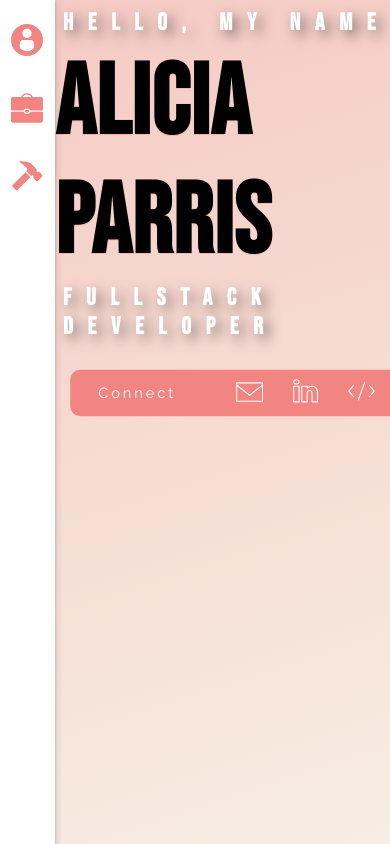
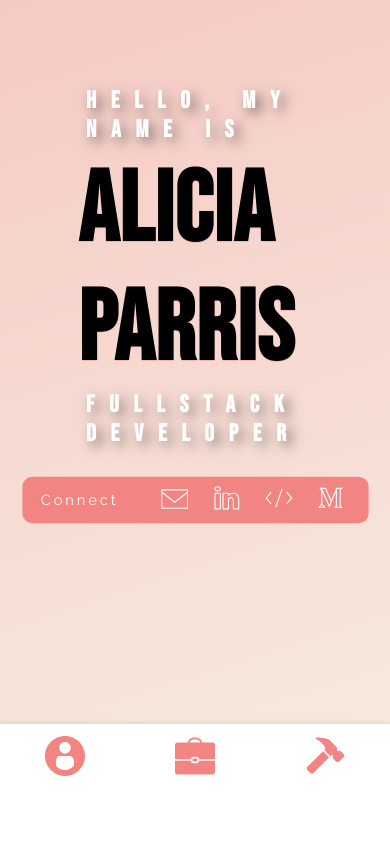
Before and after one commit to 1stofhername/portfolio-webstie, a React (Create React App) app: page / in a window 390 px wide. Built offline with nearby package versions, Linux system fonts and the light colour scheme.

Commit message:
Increases mobile responsiveness on small devices

```diff
--- a/src/components/AnimatedRoutes.js
+++ b/src/components/AnimatedRoutes.js
@@ -6,6 +6,7 @@ import ExperienceContainer from './ExperienceContainer';
 import ProjectsContainer from './ProjectsContainer';
 import ExperienceDetails from './ExperienceDetails';
 import { roles } from '../data/job-data';
+import Sidebar from './Sidebar';
 
 export default function AnimatedRoutes () {
 
@@ -19,6 +20,8 @@ export default function AnimatedRoutes () {
 
     return (
 
+      <>
+      <Sidebar />
       <AnimatePresence exitBeforeEnter>
         <Routes location={location} key={location.pathname}>
           <Route path="/resume" element={<ExperienceContainer handleJobClick={handleJobClick}/>} />
@@ -27,5 +30,6 @@ export default function AnimatedRoutes () {
           <Route path="/" element={<Home />} />
         </Routes>
       </AnimatePresence>
+      </>
     )
 }
--- a/src/components/App.js
+++ b/src/components/App.js
@@ -8,8 +8,8 @@ function App() {
   return (
     <div className="App">
       <Router>
-        <Sidebar />
         <AnimatedRoutes />
+        {/* <Sidebar /> */}
       </Router>
     </div>
   );
--- a/src/components/ExperienceContainer.js
+++ b/src/components/ExperienceContainer.js
@@ -34,10 +34,13 @@ export default function Resume () {
             exit={{ y: window.innerHeight, transition: { duration: 1.0 } }}
         >
             <div className="resume-header">
-                {selectedJob?<img onClick={()=>handleCloseButtonClick()} className="back-icon" src={cancel} />:null}
+                <div className='back-icon-container'>
+                    {selectedJob?<img onClick={()=>handleCloseButtonClick()} className="back-icon" src={cancel} />:null}
+                </div>
                 <h1 id="resume-title" className="sub-title-black">
                     Resume
                 </h1>
+
             </div>
 
             <div className='resume-container' id="parent-section">
--- a/src/components/ExperienceDetails.js
+++ b/src/components/ExperienceDetails.js
@@ -2,7 +2,7 @@ import { motion } from "framer-motion";
 import { roles } from '../data/job-data';
 import { v4 as uuid } from 'uuid';
 
-export default function ExperienceDetails ({ org, handleCloseButtonClick }) {
+export default function ExperienceDetails ({ org }) {
 
     let role = roles.filter((role)=>{return(role.org===org)});
     const { title, qualities, skills, summary }=role[0];
@@ -27,10 +27,6 @@ export default function ExperienceDetails ({ org, handleCloseButtonClick }) {
 
 
             <div id="job-details-container">
-
-            {/* <div className="back-button-container"> */}
-                {/* <img onClick={()=>handleCloseButtonClick()} className="back-icon" src={cancel} /> */}
-            {/* </div> */}
 
                 <div className='job-detail' id="summary-div">
                     <h3 className='sub-title-job'>
--- a/src/components/Navbar.js
+++ b/src/components/Navbar.js
@@ -17,15 +17,15 @@ export default function Navbar () {
 
         <div id="internal-links">
 
-            <Link to="/">
+            <Link to="/" className="nav-link">
                 <img id="/" className="nav-icon" onClick={(e)=>{handleLinkSelection(e.target.id)}} src={user}/>
             </Link>
 
-            <Link to="/resume">
+            <Link to="/resume" className="nav-link">
                 <img id="/resume" onClick={(e)=>{handleLinkSelection(e.target.id)}} className="nav-icon" src={work}/>
             </Link>
 
-            <Link to="/projects">
+            <Link to="/projects" className="nav-link">
                 <img id="/projects" onClick={(e)=>{handleLinkSelection(e.target.id)}} className="nav-icon" src={build}/>
             </Link>
         </div>
--- a/src/components/ProjectCard.js
+++ b/src/components/ProjectCard.js
@@ -24,11 +24,11 @@ export default function ProjectCard ({ project }) {
         <div onClick={(e)=>handleProjectClick(e)} name={title} id={title} className='project-card'>
 
             <span name={title} className="project-title">
-            <h2 onClick={(e)=>{handleProjectClick(e)}} id={title} name={title} className='sub-title-black'>{title}</h2>
+            <h2 onClick={(e)=>{handleProjectClick(e)}} id={title} name={title} className='sub-title-black-project'>{title}</h2>
             </span>
 
             <span onClick={(e)=>{handleProjectClick(e)}} name={title} className="image-container">
-            <img onClick={(e)=>{handleProjectClick(e)}} name={title} className="project-image" src={img} width="80%" height="185px" />
+            <img onClick={(e)=>{handleProjectClick(e)}} name={title} className="project-image" src={img} height="183px" />
             </span>
 
             <span onClick={(e)=>{handleProjectClick(e)}} name={title} className="arrow-container">
--- a/src/components/ProjectsContainer.js
+++ b/src/components/ProjectsContainer.js
@@ -13,7 +13,7 @@ export default function Projects () {
             animate={{ height:"100vh" }}
             exit={{ y: window.innerHeight, transition: { duration: 1.0 } }}
             >
-                <h1 className="sub-title-black">Projects</h1>
+                <h1 className="sub-title-black" id="projects-title">Projects</h1>
 
                 <div className="projects-container">
 
--- a/src/css/index.css
+++ b/src/css/index.css
@@ -32,11 +32,12 @@ p.connect {
   background: rgb(245,202,195);
   background: linear-gradient(162deg, rgba(245,202,195,1) 0%, rgba(247,237,226,1) 100%);
   display: flex;
+  flex-direction:row;
 }
 
 .page-section {
-  max-height:100vh;
-  min-height:100vh;
+  height:100vh;
+  /* min-height:100vh; */
   /* padding:20px; */
 }
 
@@ -49,6 +50,7 @@ p.connect {
   display:flex;
   justify-content: space-between;
   max-height: 100%;
+  padding-top:3%;
 }
 
 .internal-links {
@@ -91,8 +93,10 @@ p.connect {
 }
 
 #home {
-  height:100%;
+  height:100vh;
   width:fit-content;
+  display:flex;
+  flex-direction: column;
 }
 
 .title {
@@ -100,6 +104,8 @@ p.connect {
   flex-direction: column;
   text-align: left;
   width:fit-content;
+  margin-top:20%;
+  /* margin-bottom: auto; */
 }
 
 .name {
@@ -137,7 +143,7 @@ p.connect {
   align-items: center;
   width:400px;
   border-radius: 10px;
-  margin:0.75rem 0.5rem 0.5rem 0.5rem;
+  margin:0.75rem 0rem 0.5rem 0.5rem;
   padding:0.25rem;
 
 }
@@ -206,6 +212,11 @@ code {
 
 .resume-header {
   display:flex;
+  flex-direction:row;
+  width:85%;
+  justify-content: center;
+  margin-left:auto;
+  margin-right:auto;
 }
 
 .experience-card {
@@ -306,20 +317,19 @@ code {
   padding:1.5rem;
 }
 
-.back-button-container {
+.back-icon-container {
   z-index: 9;
   position:absolute;
-  height:4rem;
-  width:fit-content;
+  width:81%;
+  text-align: left;
+  margin-top:0.5rem;
 }
 
 .back-icon {
   z-index: 9;
-  position:absolute;
   height: 2.5rem;
   width: fit-content;
-  margin-left:0rem;
-  transform: translate(6rem, 0.5rem) ;
+
 }
 
 .back-icon#close {
@@ -363,6 +373,7 @@ li.skill-item {
   letter-spacing: 0.615em;
   filter: drop-shadow(0.35rem 0.35rem 0.4rem rgba(0, 0, 0, 0.5));
   margin:0.5rem;
+  width:fit-content;
 }
 
 .sub-title-job {
@@ -386,15 +397,9 @@ li.skill-item {
   position: relative;
 }
 
-.project-placeholder {
-  z-index: -1;
-  position:absolute;
-  height:19rem;
-  width:26rem;
-  background-color: white;
-  margin-top:1rem;
-  border-radius: 10px;
-  padding-top:1rem;
+#projects-title {
+  margin-right:auto;
+  margin-left:auto;
 }
 
 .project-card {
@@ -411,7 +416,7 @@ li.skill-item {
 }
 
 .project-card[expanded] {
-  height:40rem;
+  height:38rem;
   transition-duration: 1s;
 }
 
@@ -421,8 +426,21 @@ li.skill-item {
 }
 
 .project-title {
+margin-top:1rem;
 display:flex;
 align-items: center;
+}
+
+.sub-title-black-project {
+  font-family: 'Bebas Neue', cursive;
+  color:black;
+  letter-spacing: 0.615em;
+  filter: drop-shadow(0.35rem 0.35rem 0.4rem rgba(0, 0, 0, 0.5));
+  margin-top:0.5rem;
+  margin-bottom:0.5rem;
+  margin-left: auto;
+  margin-right:auto;
+  width:fit-content;
 }
 
 .close-icon {
@@ -431,7 +449,7 @@ align-items: center;
 }
 
 .project-image {
-  width:80%;
+  width:70%;
   margin:1rem;
   border-radius: 10px;
   box-shadow: rgba(0, 0, 0, 0.02) 0px 1px 3px 0px, rgba(27, 31, 35, 0.15) 0px 0px 0px 1px;
--- a/src/css/responsive.css
+++ b/src/css/responsive.css
@@ -10,20 +10,27 @@
 
     .App {
         display:flex;
-        flex-direction: column;
+        flex-direction: column-reverse;
 
     }
 
     .side-bar {
-        height:fit-content;
-        width:100%;
-        margin-bottom:1rem;
+      height:fit-content;
+      width:100%;
+      /* height:10vh; */
+      z-index: 9;
+      position:absolute;
+      padding-bottom:4rem;
+  }
 
-    }
+  #internal-links {
+    display:flex;
+      justify-content: space-around;
+  }
 
     .nav-icon {
-        width:3rem;
-        margin:0.5rem 1.5rem 0.5rem 1.5rem;
+        width:2.5rem;
+        margin:0rem;
 
       }
 
@@ -40,6 +47,12 @@
 
       .title {
         width:70%;
+        margin-left:auto;
+        margin-right:auto;
+      }
+
+      .sub-title {
+        margin: 0.5rem 0rem 0.5rem 0rem;
       }
 
       .contact-menu {
@@ -72,15 +85,6 @@
         font-size:24px;
       }
 
-      h2.sub-title-black {
-          font-size: 18px;
-
-      }
-
-      .project-image {
-        margin:0rem 0rem 1rem 0rem;
-      }
-
       .experience-card {
         display:flex;
         flex-direction: column;
@@ -91,10 +95,16 @@
         height:10rem;
         border-radius: 10px;
         box-shadow: rgba(0, 0, 0, 0.1) 0px 4px 6px -1px, rgba(0, 0, 0, 0.06) 0px 2px 4px -1px;
+        margin-left:auto;
+        margin-right:auto;
       }
 
       .role-details {
         text-align: center;
+      }
+
+      .role-title {
+        margin:0rem;
       }
 
       #top-corner {
@@ -118,15 +128,21 @@
 
       #resume-title {
         margin-bottom:1rem;
+        position:static;
+        z-index: 0;
+        margin-left:2.2rem;
       }
 
       .sub-title-job {
         letter-spacing: 0.2em;
+        margin:0rem 0rem 0.5rem 0rem;
       }
+
+
 
       p.summary-paragraph {
         text-align: justify;
-        margin: 0rem 0rem 0.5rem 0.5rem;
+
       }
 
       #job-details-container {
@@ -145,10 +161,17 @@
         padding:1.5rem; */
       }
 
+      .back-icon-container {
+        z-index:9;
+        height:fit-content;
+        margin:0rem;
+        align-self:flex-end;
+        width:85%;
+      }
+
       .back-icon {
-        /* z-index: none; */
-        position:relative;
-        transform:translate(1.5rem, 0.5rem);
+        z-index: 9;
+        transform:translate(0rem, 0rem);
       }
 
       .job-detail {
@@ -167,6 +190,11 @@
       #projects-page {
         overflow-y: scroll;
       }
+
+      #projects-title {
+        margin-top:1rem;
+      }
+
 
       .projects-container {
           overflow-y: scroll;
@@ -199,6 +227,19 @@
         transition-duration: 3s;
       }
 
+      h2.sub-title-black-project {
+        font-size: 18px;
+        margin-bottom:1rem;
+
+    }
+
+      .project-image {
+        margin:0rem 0rem 1rem 0rem;
+        height:160px;
+        width:85%;
+        margin-bottom:1.25rem;
+      }
+
       #skills-demonstrated {
         margin-left:0rem;
       }
@@ -207,6 +248,7 @@
         flex-direction: column;
         align-items: center;
         padding: 0.5rem 0rem 0.25rem 0rem;
+        margin-top:0.75rem;
       }
 
       button {
@@ -222,4 +264,273 @@
         padding: 0.25rem 0.5rem 0.25rem 0.5rem;
       }
 
+      /* .arrow-container {
+        margin-bottom:.75rem;
+      } */
+
 }
+
+@media all and (min-width:321px) and (max-width: 480px) {
+
+  * {
+      margin:0px;
+      padding:0px;
+      /* min-height:fit-content; */
+      width:100%;
+      overflow-y: hidden;
+    }
+
+  .App {
+      display:flex;
+      flex-direction: column-reverse;
+      max-height:100vh;
+
+  }
+
+  .side-bar {
+      height:fit-content;
+      width:100%;
+      /* height:10vh; */
+      z-index: 9;
+      position:absolute;
+      padding-bottom:4rem;
+  }
+
+  #internal-links {
+    display:flex;
+      flex-direction: row;
+      justify-content: space-around;
+      width:100%;
+  }
+
+  .nav-icon {
+      width:2.5rem;
+      margin:0rem;
+    }
+
+    .nav-link {
+      width:fit-content;
+    }
+
+    .page-section {
+      max-height:100vh;
+      overflow-y: hidden;
+    }
+
+  #home-page {
+      width:100%;
+      margin-right:auto;
+      margin-left:auto;
+      height:90vh;
+    }
+
+    #home {
+      height:fit-content;
+      width:100%;
+    }
+
+    .title {
+      width:60%;
+      height:fit-content;
+      margin-left:auto;
+      margin-right:auto;
+    }
+
+    .sub-title {
+      width:fit-content;
+    }
+
+    .contact-menu {
+        width:90%;
+        margin-left:auto;
+        margin-right: auto;
+    }
+
+    p.connect {
+      transform: translateX(15px);
+    }
+
+    .contact-icons {
+    margin-right:0.5rem;
+    }
+
+    /* RESUME MAIN */
+
+    .resume-container {
+      overflow-y: auto;
+      display: inline-block;
+      justify-content: space-around;
+      flex-wrap: wrap;
+      position: relative;
+      padding-bottom:2rem;
+    }
+
+    .sub-title-black {
+      margin:0rem 0rem 1rem 0rem;
+      font-size:24px;
+    }
+
+    h2.sub-title-black {
+        font-size: 18px;
+
+    }
+
+    .experience-card {
+      display:flex;
+      flex-direction: column;
+      justify-content: center;
+      align-items: center;
+      margin-left:auto;
+      margin-right:auto;
+      width: 80%;
+      padding:1rem;
+      height:10rem;
+      border-radius: 10px;
+      box-shadow: rgba(0, 0, 0, 0.1) 0px 4px 6px -1px, rgba(0, 0, 0, 0.06) 0px 2px 4px -1px;
+    }
+
+    .role-details {
+      text-align: center;
+    }
+
+    #top-corner {
+        position:absolute;
+      transform: translate(-1.0rem, -4.5rem);
+    }
+
+    #bottom-corner {
+      position:absolute;
+    transform: translate(1.0rem, 4.5rem);
+    }
+
+    /* JOB SUBPAGE */
+
+    .resume-container[detailed] {
+      max-height:fit-content;
+      min-height:fit-content;
+      overflow-y: scroll;
+      margin-bottom: 4rem;
+    }
+
+    #resume-title {
+      margin-bottom:1rem;
+      margin-top:1rem;
+      position:relative;
+    }
+
+    .sub-title-job {
+      letter-spacing: 0.2em;
+      margin:0rem 0rem 0.5rem 0rem;
+    }
+
+    #skills-demonstrated {
+      margin-left:0rem;
+    }
+
+    p.summary-paragraph {
+      text-align: justify;
+
+    }
+
+    #job-details-container {
+      overflow-y:scroll;
+      padding:0.5rem;
+      /* max-height:fit-content; */
+      /*
+      overflow-x:scroll;
+      width:fit-content;
+      margin-left: 2rem;
+      margin-right: 2rem;
+      display:flex;
+      flex-direction: row;
+      flex-wrap: nowrap;
+      justify-content: space-between;
+      padding:1.5rem; */
+    }
+
+    .job-detail {
+      padding:1rem;
+      margin-top: .5rem;
+      margin-bottom:.5rem;
+      width:100%;
+    }
+
+    #skills-demonstrated-div {
+      margin-left: 0rem;
+    }
+
+    /* PROJECTS */
+
+    #projects-page {
+      overflow-y: scroll;
+    }
+
+    #projects-title {
+      margin-top:1rem;
+    }
+
+    .projects-container {
+        overflow-y: scroll;
+        display: inline-block;
+        justify-content: space-around;
+        width:100%;
+        max-height: fit-content;
+        flex-wrap: wrap;
+        position: relative;
+        padding-bottom:2rem;
+        margin-bottom:2rem;
+    }
+
+    .project-card {
+      height:16rem;
+      width:18rem;
+      margin-top:1rem;
+      margin-right:auto;
+        margin-left:auto;
+      border-radius: 10px;
+      box-shadow: rgba(0, 0, 0, 0.24) 0px 3px 8px;
+      overflow-y: clip;
+      padding-top:1rem;
+      padding-bottom:1rem;
+      position:relative;
+    }
+
+    .project-card[expanded] {
+      height:fit-content;
+      transition-duration: 3s;
+    }
+
+    h2.sub-title-black-project {
+      font-size: 18px;
+      margin-bottom:1rem;
+
+  }
+
+    .project-image {
+      margin:0rem 0rem 1rem 0rem;
+      height:10.5rem;
+      /* width:85%; */
+      margin-bottom:1.75rem;
+    }
+
+    .button-container {
+      flex-direction: column;
+      align-items: center;
+      padding: 0.5rem 0rem 0.25rem 0rem;
+      margin-top:0.75rem;
+    }
+
+    button {
+      margin-top: 1rem;
+    }
+
+    .tool-container {
+      padding-top:1rem;
+    }
+
+    .tool-icon {
+      margin:.25rem;
+      padding: 0.25rem 0.5rem 0.25rem 0.5rem;
+    }
+
+}
--- a/src/data/job-data.js
+++ b/src/data/job-data.js
@@ -53,7 +53,7 @@ export const roles=[
         date:"2015-2017",
         org:"Seattle Central College",
         title:"Associate of Arts General Transfer Degree",
-        qualities:["Managing school attendance and participation while maintaining a fulltime professional role.", "Prioritizing projects and assignments to ensure timely completion.", "Fulfilled administrative and academic requirements to access grants to help pay tuition.", "Selecting classes to ensure the max number of transferrable credits.", "Planning prerequisites for potential transfer programs."],
+        qualities:["Managing attendance and participation while maintaining a fulltime professional role.", "Prioritizing projects and assignments to ensure timely completion.", "Fulfilling administrative and academic requirements to access grants.", "Selecting classes to ensure the max number of transferrable credits.", "Planning prerequisites for potential transfer programs."],
         skills:["Planning", "Prioritization", "Self-motivation", "Perseverance", "Goal-setting", "Canvas", "Powerpoint"],
         summary:"Studied a variety of subjects with a focus on Anthropology while maintaining success at a fulltime job. Earned an Associate of Arts degree. Earned a place on the dean's list twice.",
         ed:true,
--- a/src/data/project-data.js
+++ b/src/data/project-data.js
@@ -20,7 +20,7 @@ export const projectData = [
                 demo:"https://idealist-app.netlify.app/"
             },
             {
-                readme:"https://github.com/1stofhername/Phase1-Project/blob/main/README.md"
+                readme:"https://github.com/1stofhername/deployed-idea-list/blob/main/README.md"
             }
         ],
         tools:["Javascript", "React.js", "JSX", "React-router-dom", "CSS", "Netlify"]
```
